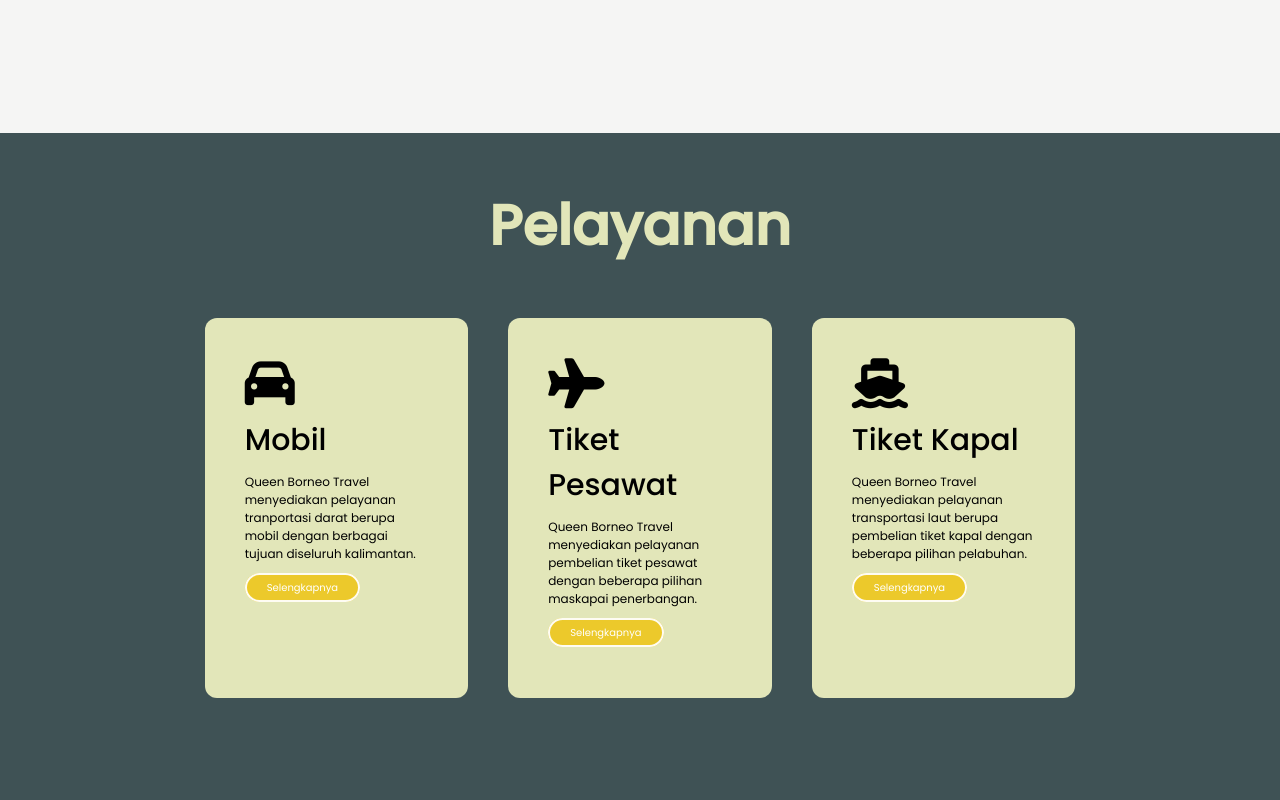
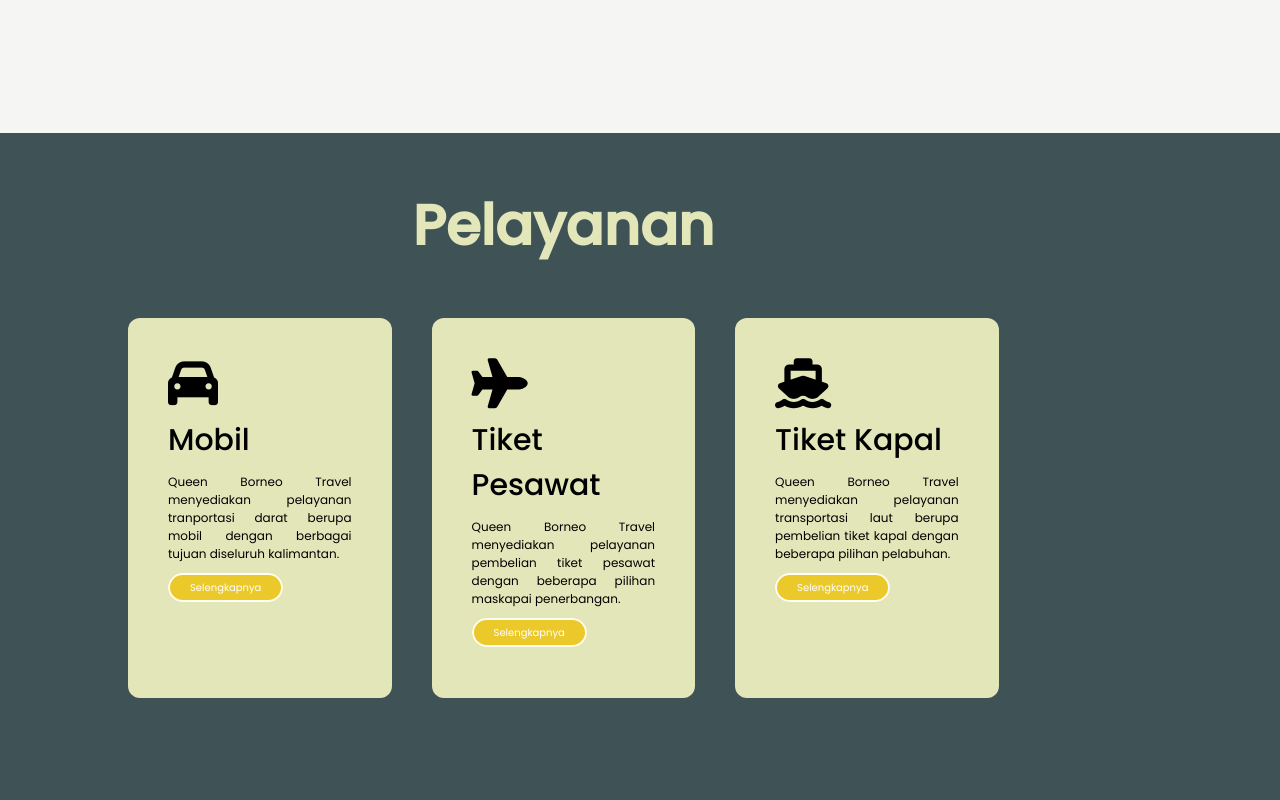
Before and after one commit to Julbraner/Tubes-Pemstruk, a plain HTML site: page index.html in a window 1280 px wide. Shown: the part 1320-2120 px from the top of the page. Drawn offline with nearby package versions, Linux system fonts and the light colour scheme.

Commit message:
Update style.css

```diff
--- a/style.css
+++ b/style.css
@@ -193,11 +193,9 @@ span {
 }
 /* ABOUT END */
 
-/* SERVICE START */
+/* SKILL START */
 .Services {
   display: flex;
-  justify-content: center;
-  align-items: center;
   background-color: #3f5255;
 }
 .Services .content-Services h1 {
@@ -208,7 +206,7 @@ span {
 }
 .services-list {
   display: grid;
-  grid-template-columns: repeat(auto-fit, minmax(20px, 1fr));
+  grid-template-columns: repeat(auto-fit, minmax(250px, 1fr));
   grid-gap: 40px;
   margin-top: 50px;
   margin-bottom: 5rem;
@@ -233,7 +231,7 @@ span {
 }
 .services-list div p {
   font-size: 12px;
-  text-align: left;
+  text-align: justify;
 }
 
 .services-list div a {
@@ -251,7 +249,7 @@ span {
   background-color: rgb(245, 218, 66);
   transform: translateY(-20px);
 }
-/* SERVICE END */
+/* SKILL END */
 
 /* CONTACT START */
 .contact {
```
